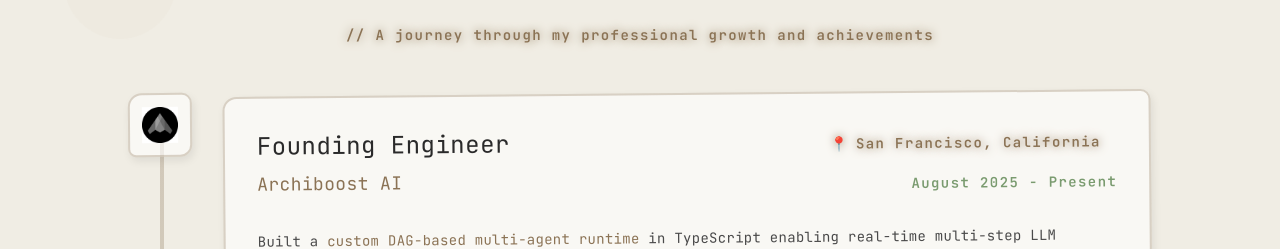
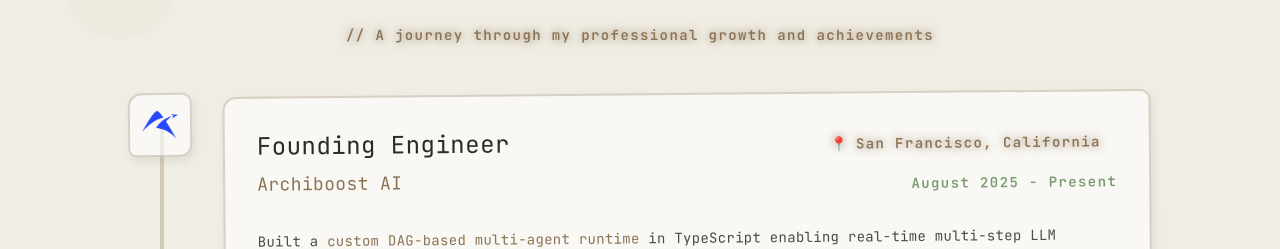
Before and after one commit to iankuys/my-portfolio-vite, a React (Vite) app: page / in a window 1280 px wide. Shown: the part 2913-3162 px from the top of the page. Built offline with nearby package versions, Linux system fonts and the light colour scheme.

Commit message:
archiboost logo

```diff
--- a/src/components/Experience.jsx
+++ b/src/components/Experience.jsx
@@ -68,7 +68,7 @@
             location: "San Francisco, California",
             period: "August 2025 - Present",
             description: "Built a **custom DAG-based multi-agent runtime** in TypeScript enabling real-time multi-step LLM workflows with **stateful context management, streaming tool execution, and checkpoint-based pause/resume**. Led design of modular AI reasoning pipelines combining tool orchestration, hybrid retrieval, **OCR/VLM-assisted document understanding**, structured extraction, and citation-grounded outputs. Architected production backend systems with **TypeScript, Postgres, GCS, and WebSockets** supporting collaborative document workflows and real-time agent/user interactions at **100K+ records**.",
-            icon: <img src="/icons/stealth.jpeg" alt="Archiboost AI" className="w-full h-full object-contain" />,
+            icon: <img src="/icons/archiboost.png" alt="Archiboost AI" className="w-full h-full object-contain" />,
             skills: ["TypeScript", "Multi-Agent", "LangGraph", "RAG", "Postgres", "GCS", "WebSockets", "OCR/VLM"]
         },
         {
```
Also changed, not shown: public/icons/archiboost.png (added).
